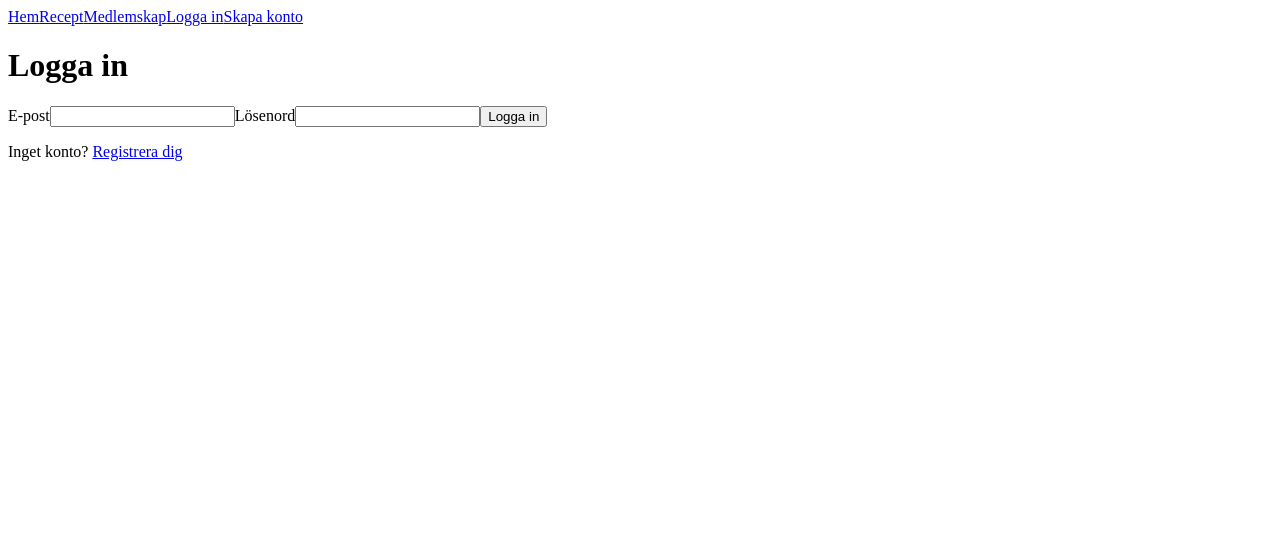
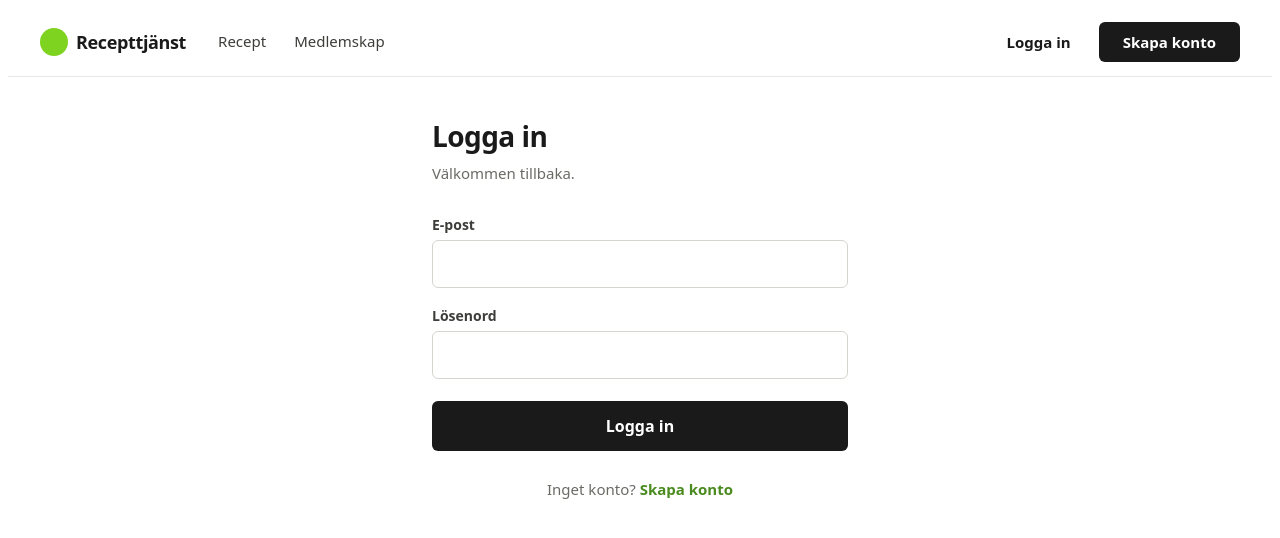
Before and after one commit to anassFahsi/Recept-tjanst, a React (Vite) app in the folder frontend/: page /login in a window 1280 px wide. Shown: the top 538 px of the page. Built offline with nearby package versions, Linux system fonts and the light colour scheme; no server answers.

Commit message:
Styling på navbar, login och registrering med stegindikator

```diff
--- /dev/null
+++ b/frontend/src/components/Navbar.css
@@ -0,0 +1,126 @@
+.navbar {
+  display: flex;
+  align-items: center;
+  justify-content: space-between;
+  gap: 2rem;
+  padding: 0.875rem 2rem;
+  background: #ffffff;
+  border-bottom: 1px solid #e8e8e4;
+  font-family: system-ui, -apple-system, "Segoe UI", sans-serif;
+}
+
+.navbar__brand {
+  display: flex;
+  align-items: center;
+  gap: 0.5rem;
+  font-size: 1.125rem;
+  font-weight: 800;
+  letter-spacing: -0.02em;
+  color: #1a1a1a;
+  text-decoration: none;
+  white-space: nowrap;
+}
+
+.navbar__mark {
+  width: 1.75rem;
+  height: 1.75rem;
+  border-radius: 50%;
+  background: #7ed321;
+  flex-shrink: 0;
+}
+
+.navbar__links {
+  display: flex;
+  align-items: center;
+  gap: 1.75rem;
+  margin-right: auto;
+}
+
+.navbar__link {
+  color: #3d3d3a;
+  text-decoration: none;
+  font-size: 0.9375rem;
+  font-weight: 500;
+  padding: 0.25rem 0;
+  border-bottom: 2px solid transparent;
+  transition: color 0.15s, border-color 0.15s;
+}
+
+.navbar__link:hover {
+  color: #1a1a1a;
+  border-bottom-color: #7ed321;
+}
+
+.navbar__right {
+  display: flex;
+  align-items: center;
+  gap: 1.25rem;
+}
+
+.navbar__user {
+  text-align: right;
+  line-height: 1.3;
+}
+
+.navbar__name {
+  display: block;
+  font-size: 0.9375rem;
+  font-weight: 600;
+  color: #1a1a1a;
+}
+
+.navbar__level {
+  display: block;
+  font-size: 0.8125rem;
+  color: #6b6b66;
+}
+
+.navbar__button {
+  background: #1a1a1a;
+  color: #ffffff;
+  border: none;
+  border-radius: 6px;
+  padding: 0.625rem 1.5rem;
+  font-size: 0.9375rem;
+  font-weight: 600;
+  font-family: inherit;
+  text-decoration: none;
+  cursor: pointer;
+  white-space: nowrap;
+  transition: background 0.15s;
+}
+
+.navbar__button:hover {
+  background: #3d3d3a;
+}
+
+.navbar__button--ghost {
+  background: transparent;
+  color: #1a1a1a;
+  padding: 0.625rem 0.5rem;
+}
+
+.navbar__button--ghost:hover {
+  background: transparent;
+  color: #6b6b66;
+}
+
+@media (max-width: 720px) {
+  .navbar {
+    flex-wrap: wrap;
+    gap: 0.75rem;
+    padding: 0.75rem 1rem;
+  }
+
+  .navbar__links {
+    order: 3;
+    width: 100%;
+    margin-right: 0;
+    gap: 1.25rem;
+    overflow-x: auto;
+  }
+
+  .navbar__user {
+    display: none;
+  }
+}
--- a/frontend/src/components/Navbar.tsx
+++ b/frontend/src/components/Navbar.tsx
@@ -1,5 +1,6 @@
 import { Link, useNavigate } from 'react-router-dom';
 import { useAuth } from '../hooks/useAuth';
+import './Navbar.css';
 
 const Navbar = () => {
   const { user, loading, logout } = useAuth();
@@ -11,24 +12,46 @@ const Navbar = () => {
   }
 
   return (
-    <nav>
-      <Link to="/">Hem</Link>
-      <Link to="/recipes">Recept</Link>
-      <Link to="/membership">Medlemskap</Link>
+    <nav className="navbar">
+      <Link to="/" className="navbar__brand">
+        <span className="navbar__mark" aria-hidden="true" />
+        Recepttjänst
+      </Link>
 
-      {user?.role === 'admin' && <Link to="/admin">Admin</Link>}
+      <div className="navbar__links">
+        <Link to="/recipes" className="navbar__link">Recept</Link>
+        <Link to="/membership" className="navbar__link">Medlemskap</Link>
+        {user?.role === 'admin' && (
+          <Link to="/admin" className="navbar__link">Admin</Link>
+        )}
+      </div>
 
+      <div className="navbar__right">
         {loading ? null : user ? (
           <>
-          <span>{user.displayName} ({user.levelName})</span>
-          <button onClick={handleLogout}>Logga ut</button>
+            <span className="navbar__user">
+              <span className="navbar__name">{user.displayName}</span>
+              <span className="navbar__level">{user.levelName}</span>
+            </span>
+            <button
+              type="button"
+              onClick={handleLogout}
+              className="navbar__button navbar__button--ghost"
+            >
+              Logga ut
+            </button>
           </>
         ) : (
           <>
-          <Link to="/login">Logga in</Link>
-          <Link to="/register">Skapa konto</Link>
+            <Link to="/login" className="navbar__button navbar__button--ghost">
+              Logga in
+            </Link>
+            <Link to="/register" className="navbar__button">
+              Skapa konto
+            </Link>
           </>
         )}
+      </div>
     </nav>
   );
 };
--- /dev/null
+++ b/frontend/src/components/Steps.css
@@ -0,0 +1,49 @@
+.steps {
+  display: flex;
+  align-items: center;
+  justify-content: center;
+  gap: 0.75rem;
+  padding: 1.5rem 1rem;
+  flex-wrap: wrap;
+}
+
+.steps__item {
+  display: flex;
+  align-items: center;
+  gap: 0.5rem;
+  font-size: 0.9375rem;
+  color: #9b9b96;
+  white-space: nowrap;
+}
+
+.steps__item--active {
+  color: #4a8b1f;
+  font-weight: 600;
+}
+
+.steps__item--done {
+  color: #3d3d3a;
+}
+
+.steps__icon {
+  width: 1.25rem;
+  height: 1.25rem;
+  flex-shrink: 0;
+}
+
+.steps__line {
+  width: 3rem;
+  height: 1px;
+  background: #d5d5d0;
+  flex-shrink: 0;
+}
+
+.steps__line--done {
+  background: #4a8b1f;
+}
+
+@media (max-width: 640px) {
+  .steps__line { width: 1.25rem; }
+  .steps__item span { display: none; }
+  .steps__item--active span { display: inline; }
+}
--- /dev/null
+++ b/frontend/src/components/Steps.tsx
@@ -0,0 +1,66 @@
+import './Steps.css';
+
+interface Step {
+  label: string;
+  icon: 'user' | 'card' | 'payment';
+}
+
+interface Props {
+  steps: Step[];
+  current: number;
+}
+
+const icons: Record<Step['icon'], React.ReactNode> = {
+  user: (
+    <>
+      <circle cx="12" cy="8" r="4" />
+      <path d="M4 21c0-4.4 3.6-7 8-7s8 2.6 8 7" />
+    </>
+  ),
+  card: (
+    <>
+      <rect x="2" y="6" width="20" height="13" rx="2" />
+      <path d="M2 11h20" />
+    </>
+  ),
+  payment: (
+    <>
+      <rect x="3" y="7" width="14" height="11" rx="2" />
+      <path d="M17 11h3l1 3v4h-4" />
+      <circle cx="8" cy="18" r="1.5" />
+    </>
+  ),
+};
+
+const Steps = ({ steps, current }: Props) => (
+  <div className="steps">
+    {steps.map((step, i) => {
+      const state = i === current ? 'active' : i < current ? 'done' : 'todo';
+
+      return (
+        <div key={step.label} style={{ display: 'contents' }}>
+          {i > 0 && (
+            <span className={`steps__line${i <= current ? ' steps__line--done' : ''}`} />
+          )}
+          <div className={`steps__item${state !== 'todo' ? ` steps__item--${state}` : ''}`}>
+            <svg
+              className="steps__icon"
+              viewBox="0 0 24 24"
+              fill="none"
+              stroke="currentColor"
+              strokeWidth="1.8"
+              strokeLinecap="round"
+              strokeLinejoin="round"
+              aria-hidden="true"
+            >
+              {icons[step.icon]}
+            </svg>
+            <span>{step.label}</span>
+          </div>
+        </div>
+      );
+    })}
+  </div>
+);
+
+export default Steps;
--- /dev/null
+++ b/frontend/src/pages/Auth.css
@@ -0,0 +1,110 @@
+.auth {
+  max-width: 26rem;
+  margin: 0 auto;
+  padding: 2.5rem 1.5rem 4rem;
+  font-family: system-ui, -apple-system, "Segoe UI", sans-serif;
+}
+
+.auth__title {
+  font-size: 1.75rem;
+  font-weight: 800;
+  letter-spacing: -0.02em;
+  color: #1a1a1a;
+  margin: 0 0 0.5rem;
+}
+
+.auth__lead {
+  color: #6b6b66;
+  font-size: 0.9375rem;
+  margin: 0 0 2rem;
+}
+
+.auth__form {
+  display: flex;
+  flex-direction: column;
+  gap: 1.125rem;
+}
+
+.auth__field {
+  display: flex;
+  flex-direction: column;
+  gap: 0.375rem;
+}
+
+.auth__label {
+  font-size: 0.875rem;
+  font-weight: 600;
+  color: #3d3d3a;
+}
+
+.auth__input {
+  border: 1px solid #d5d5d0;
+  border-radius: 6px;
+  padding: 0.75rem 0.875rem;
+  font-size: 1rem;
+  font-family: inherit;
+  color: #1a1a1a;
+  background: #fff;
+  transition: border-color 0.15s, box-shadow 0.15s;
+}
+
+.auth__input:focus {
+  outline: none;
+  border-color: #7ed321;
+  box-shadow: 0 0 0 3px rgba(126, 211, 33, 0.18);
+}
+
+.auth__hint {
+  font-size: 0.8125rem;
+  color: #8b8b86;
+}
+
+.auth__error {
+  background: #fdf0ef;
+  border: 1px solid #f3c9c5;
+  border-radius: 6px;
+  padding: 0.75rem 0.875rem;
+  font-size: 0.875rem;
+  color: #9b2c22;
+  margin: 0;
+}
+
+.auth__submit {
+  background: #1a1a1a;
+  color: #fff;
+  border: none;
+  border-radius: 6px;
+  padding: 0.875rem;
+  font-size: 1rem;
+  font-weight: 600;
+  font-family: inherit;
+  cursor: pointer;
+  margin-top: 0.25rem;
+  transition: background 0.15s;
+}
+
+.auth__submit:hover:not(:disabled) {
+  background: #3d3d3a;
+}
+
+.auth__submit:disabled {
+  background: #b5b5b0;
+  cursor: not-allowed;
+}
+
+.auth__footer {
+  text-align: center;
+  font-size: 0.9375rem;
+  color: #6b6b66;
+  margin: 1.75rem 0 0;
+}
+
+.auth__footer a {
+  color: #4a8b1f;
+  font-weight: 600;
+  text-decoration: none;
+}
+
+.auth__footer a:hover {
+  text-decoration: underline;
+}
--- a/frontend/src/pages/Login.tsx
+++ b/frontend/src/pages/Login.tsx
@@ -3,6 +3,7 @@ import type { FormEvent } from 'react';
 import { useNavigate, Link } from 'react-router-dom';
 import axios from 'axios';
 import { useAuth } from '../hooks/useAuth';
+import './Auth.css';
 
 const Login = () => {
   const { login } = useAuth();
@@ -33,12 +34,15 @@ const Login = () => {
   }
 
   return (
-    <div>
-      <h1>Logga in</h1>
+    <div className="auth">
+      <h1 className="auth__title">Logga in</h1>
+      <p className="auth__lead">Välkommen tillbaka.</p>
 
-      <form onSubmit={handleSubmit}>
-        <label htmlFor="email">E-post</label>
+      <form className="auth__form" onSubmit={handleSubmit}>
+        <div className="auth__field">
+          <label className="auth__label" htmlFor="email">E-post</label>
           <input
+            className="auth__input"
             id="email"
             type="email"
             value={email}
@@ -46,9 +50,12 @@ const Login = () => {
             autoComplete="email"
             required
           />
+        </div>
 
-        <label htmlFor="password">Lösenord</label>
+        <div className="auth__field">
+          <label className="auth__label" htmlFor="password">Lösenord</label>
           <input
+            className="auth__input"
             id="password"
             type="password"
             value={password}
@@ -56,16 +63,17 @@ const Login = () => {
             autoComplete="current-password"
             required
           />
+        </div>
 
-        {error && <p role="alert">{error}</p>}
+        {error && <p className="auth__error" role="alert">{error}</p>}
 
-        <button type="submit" disabled={submitting}>
+        <button className="auth__submit" type="submit" disabled={submitting}>
           {submitting ? 'Loggar in…' : 'Logga in'}
         </button>
       </form>
 
-      <p>
-        Inget konto? <Link to="/register">Registrera dig</Link>
+      <p className="auth__footer">
+        Inget konto? <Link to="/register">Skapa konto</Link>
       </p>
     </div>
   );
--- a/frontend/src/pages/Register.tsx
+++ b/frontend/src/pages/Register.tsx
@@ -3,6 +3,14 @@ import type { FormEvent } from 'react';
 import { useNavigate, Link } from 'react-router-dom';
 import axios from 'axios';
 import { useAuth } from '../hooks/useAuth';
+import Steps from '../components/Steps';
+import './Auth.css';
+
+const steps = [
+  { label: 'Skapa konto', icon: 'user' as const },
+  { label: 'Välj plan', icon: 'card' as const },
+  { label: 'Betalning', icon: 'payment' as const },
+];
 
 const Register = () => {
   const { register } = useAuth();
@@ -27,7 +35,7 @@ const Register = () => {
 
     try {
       await register(email, password, displayName);
-      navigate('/');
+      navigate('/membership');
     } catch (err) {
       if (axios.isAxiosError(err) && err.response?.data?.error) {
         setError(err.response.data.error);
@@ -40,21 +48,32 @@ const Register = () => {
   }
 
   return (
-    <div>
-      <h1>Skapa konto</h1>
+    <>
+      <Steps steps={steps} current={0} />
 
-      <form onSubmit={handleSubmit}>
-        <label htmlFor="displayName">Namn</label>
+      <div className="auth">
+        <h1 className="auth__title">Skapa konto</h1>
+        <p className="auth__lead">
+          Kom igång på en minut. Du väljer plan i nästa steg.
+        </p>
+
+        <form className="auth__form" onSubmit={handleSubmit}>
+          <div className="auth__field">
+            <label className="auth__label" htmlFor="displayName">Namn</label>
             <input
+              className="auth__input"
               id="displayName"
               value={displayName}
               onChange={(e) => setDisplayName(e.target.value)}
               autoComplete="name"
               required
             />
+          </div>
 
-        <label htmlFor="email">E-post</label>
+          <div className="auth__field">
+            <label className="auth__label" htmlFor="email">E-post</label>
             <input
+              className="auth__input"
               id="email"
               type="email"
               value={email}
@@ -62,9 +81,12 @@ const Register = () => {
               autoComplete="email"
               required
             />
+          </div>
 
-        <label htmlFor="password">Lösenord</label>
+          <div className="auth__field">
+            <label className="auth__label" htmlFor="password">Lösenord</label>
             <input
+              className="auth__input"
               id="password"
               type="password"
               value={password}
@@ -73,18 +95,21 @@ const Register = () => {
               minLength={8}
               required
             />
+            <span className="auth__hint">Minst 8 tecken</span>
+          </div>
 
-        {error && <p role="alert">{error}</p>}
+          {error && <p className="auth__error" role="alert">{error}</p>}
 
-        <button type="submit" disabled={submitting}>
-          {submitting ? 'Skapar konto…' : 'Skapa konto'}
+          <button className="auth__submit" type="submit" disabled={submitting}>
+            {submitting ? 'Skapar konto…' : 'Fortsätt'}
           </button>
         </form>
 
-      <p>
+        <p className="auth__footer">
           Har du redan ett konto? <Link to="/login">Logga in</Link>
         </p>
       </div>
+    </>
   );
 };
 
```
Lines whose indentation alone changed are shown as unchanged.
